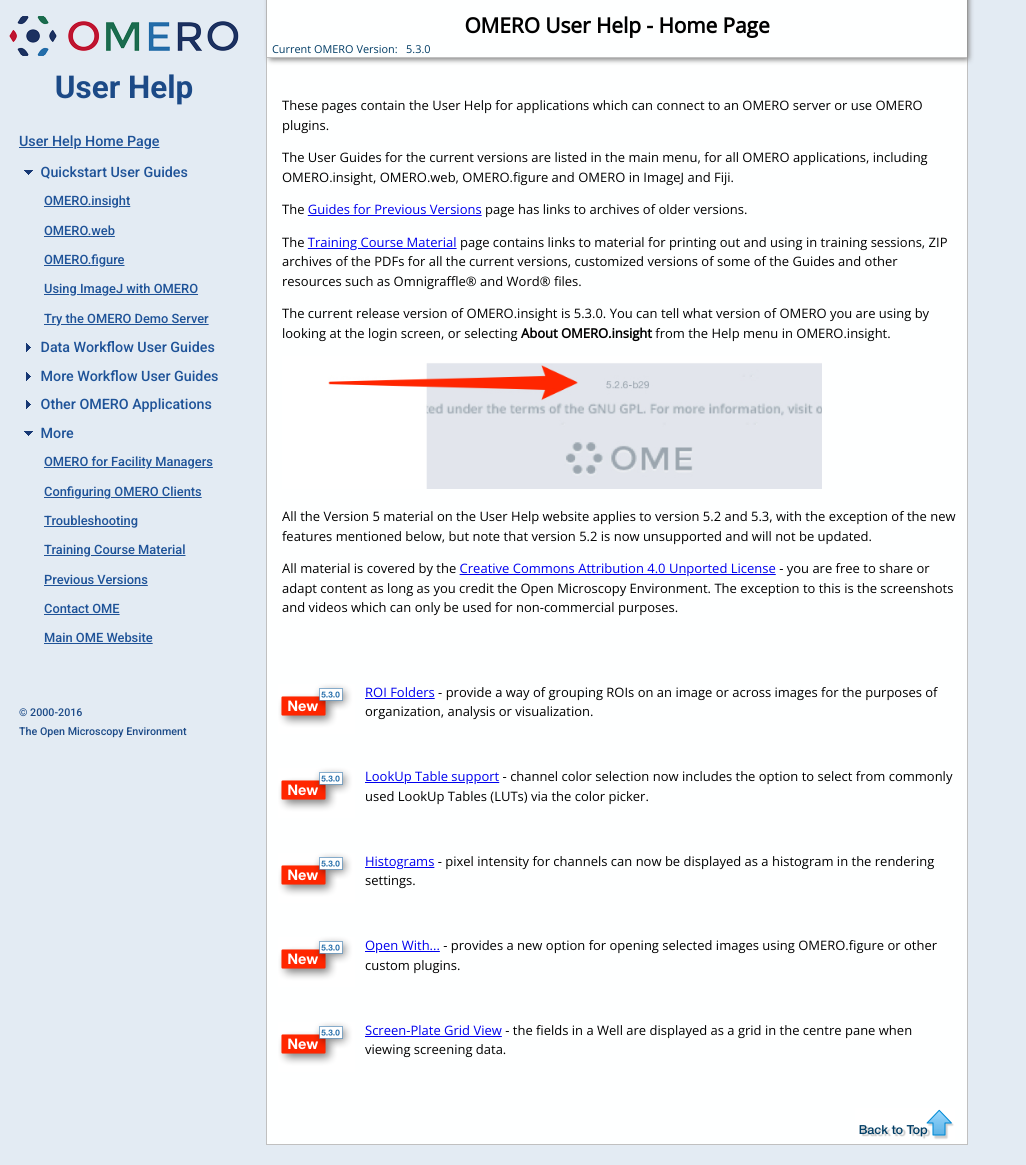
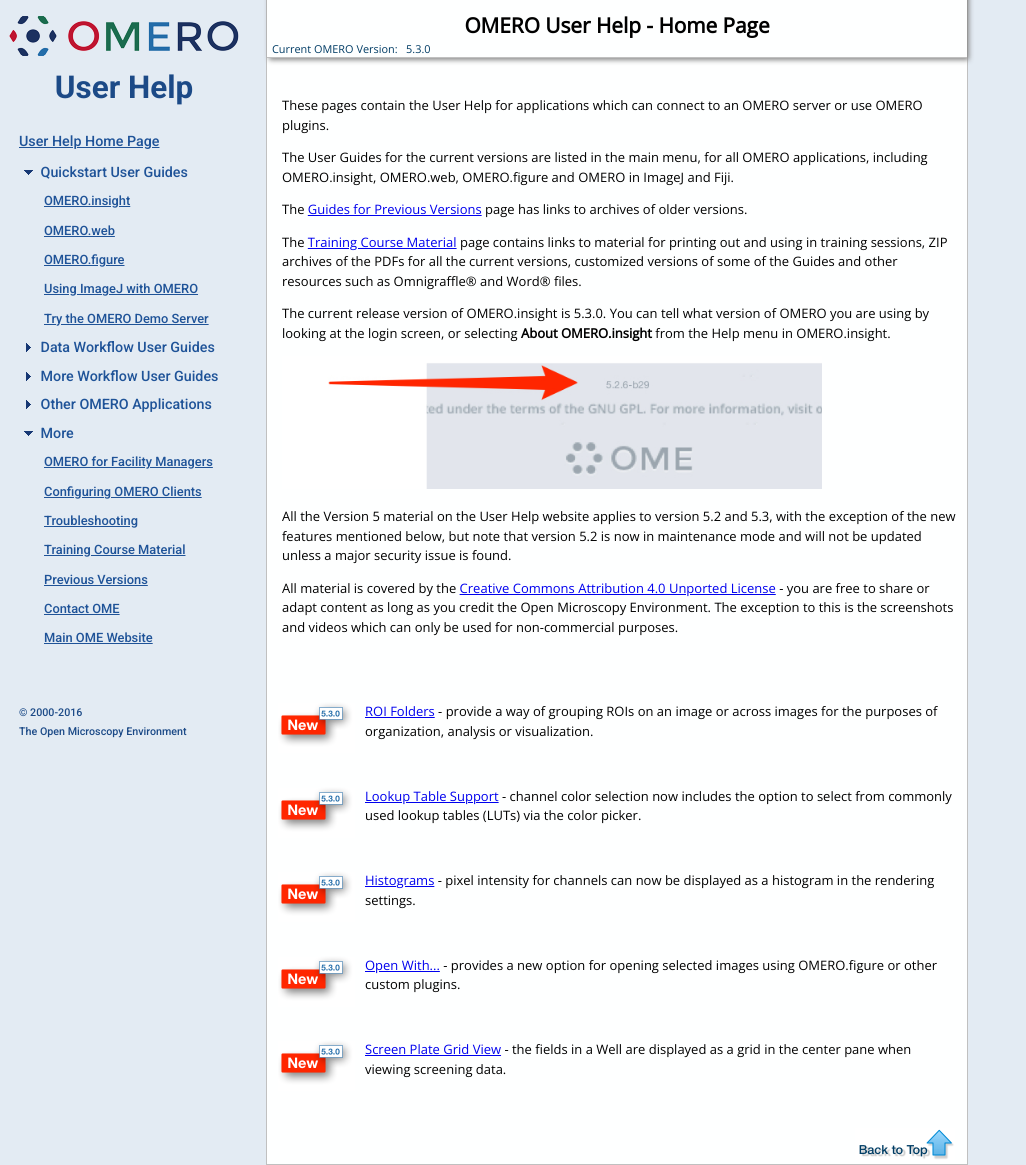
Before and after one commit to snoopycrimecop/ome-help, a Jekyll site: the page built from index.html, in a window 1280 px wide and 1165 px high. Shown: the whole window, without its empty margins (0-1026 px from the left). Built offline with Jekyll 4.4.1, drawn with Linux system fonts in a browser that asks for light colours; Markdown is read by kramdown in place of the engine named in the settings.

Commit message:
US spelling fixes & maintenance mode

```diff
--- a/index.html
+++ b/index.html
@@ -17,7 +17,7 @@
 
 <p><img src="images/indexVersion.jpg" alt="OMERO.insight Version" style="width: 80%;"/></p>
 
-<p>All the Version 5 material on the User Help website applies to version 5.2 and 5.3, with the exception of the new features mentioned below, but note that version 5.2 is now unsupported and will not be updated.</p>
+<p>All the Version 5 material on the User Help website applies to version 5.2 and 5.3, with the exception of the new features mentioned below, but note that version 5.2 is now in maintenance mode and will not be updated unless a major security issue is found.</p>
 
 <p>All material is covered by the <a href="http://creativecommons.org/licenses/by/4.0/">Creative Commons Attribution 4.0 Unported License</a> - you are free to share or adapt content as long as you credit the Open Microscopy Environment. The exception to this is the screenshots and videos which can only be used for non-commercial purposes.</p>
 
@@ -38,7 +38,7 @@
   <div class="line"><br /></div> <!-- end #line -->
 </div><!-- end #line-block -->
 
-<p><img src="images/indexNew530.png" alt="New flag image" class="flag-left"/><a href="getting-started-5.html#viewing-data" target="blank">LookUp Table support</a> - channel color selection now includes the option to select from commonly used LookUp Tables (LUTs) via the color picker.</p>
+<p><img src="images/indexNew530.png" alt="New flag image" class="flag-left"/><a href="getting-started-5.html#viewing-data" target="blank">Lookup Table Support</a> - channel color selection now includes the option to select from commonly used lookup tables (LUTs) via the color picker.</p>
 
 <div class="line-block">
   <div class="line"><br /></div> <!-- end #line -->
@@ -57,7 +57,7 @@
   <div class="line"><br /></div> <!-- end #line -->
 </div><!-- end #line-block -->
 
-<p><img src="images/indexNew530.png" alt="New flag image" class="flag-left"/><a href="viewing-data.html#screen" target="blank">Screen-Plate Grid View</a> - the fields in a Well are displayed as a grid in the centre pane when viewing screening data.
+<p><img src="images/indexNew530.png" alt="New flag image" class="flag-left"/><a href="viewing-data.html#screen" target="blank">Screen Plate Grid View</a> - the fields in a Well are displayed as a grid in the center pane when viewing screening data.
 
 <div class="line-block">
   <div class="line"><br /></div> <!-- end #line -->
--- a/web-client.html
+++ b/web-client.html
@@ -116,7 +116,7 @@
 
 <p>Click the color wells to toggle channels on and off.</p>
 
-<p>Click the <span class="bold">Grayscale</span> checkbox to toggle color on and off</p>
+<p>Click the <span class="bold">Greyscale</span> checkbox to toggle color on and off</p>
 
 <div class="line-block">
 <div class="line"><br /></div> <!-- end #line -->
```
